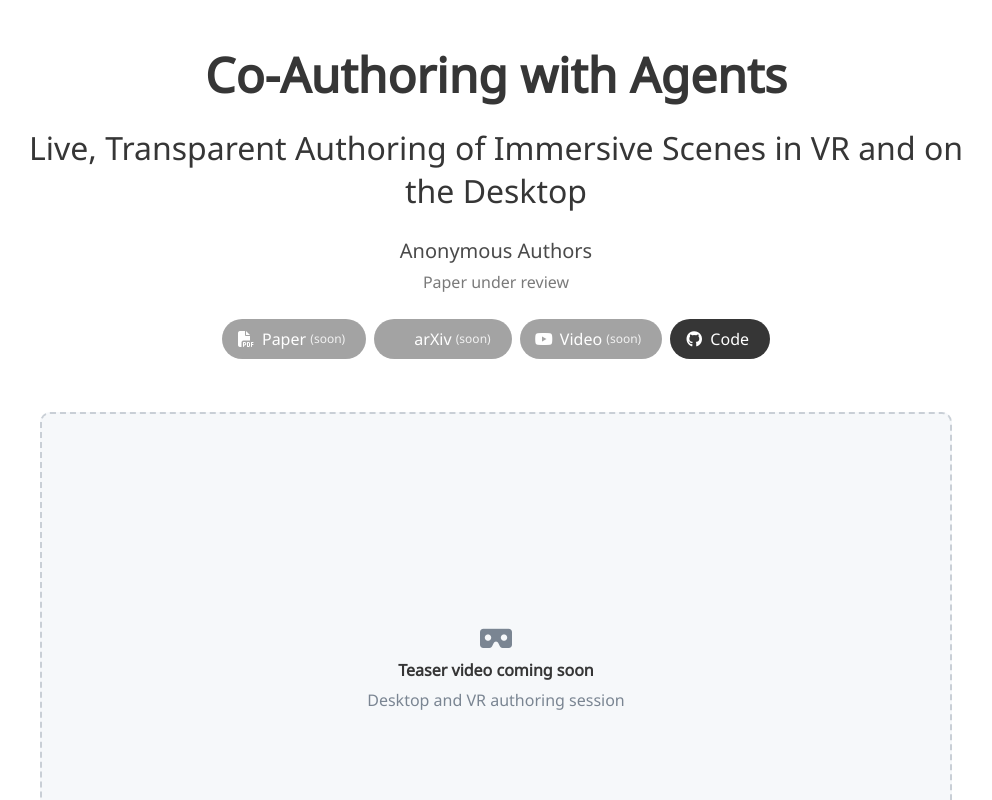
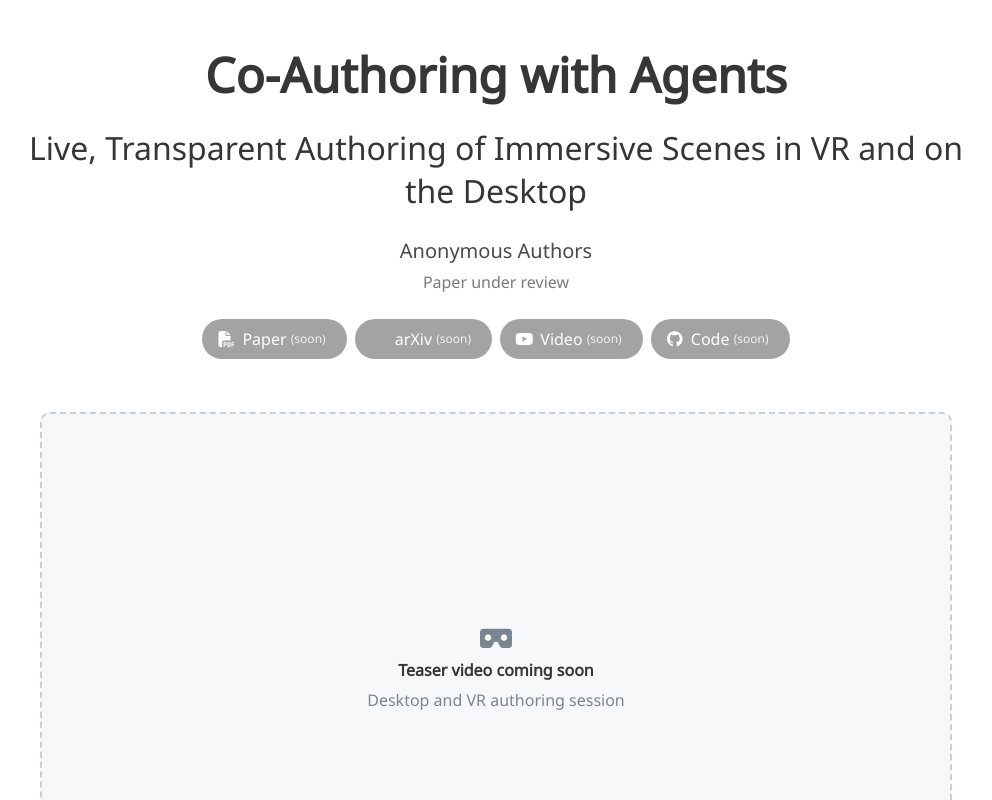
Before and after one commit to bob354/setpiece, a plain HTML site: page index.html in a window 1280 px wide. Shown: the top 800 px of the page, without its empty margins (144-1136 px from the left). Drawn offline with Linux system fonts and the light colour scheme; some icons are missing; a web font is replaced by a local one.

Commit message:
Mark Code link as coming soon while the repo is private
The code repository returns 404 to visitors, so the Code button is now
disabled with a "(soon)" tag and the footer GitHub icon is removed. The
repo URL is kept in an HTML comment for when it goes public.

Co-Authored-By: Claude Opus 5.5 <noreply@anthropic.com>

```diff
--- a/index.html
+++ b/index.html
@@ -64,13 +64,13 @@
                 <span>Video</span><span class="soon">(soon)</span>
               </a>
             </span>
-            <!-- Code. -->
+            <!-- Code. The repo is private for now. When public, restore:
+                 href="https://github.com/phongdepptrai/Immersive-coding-with-LLM" target="_blank" rel="noopener"
+                 and remove `disabled` + the "soon" tag. -->
             <span class="link-block">
-              <a href="https://github.com/phongdepptrai/Immersive-coding-with-LLM"
-                 class="external-link button is-normal is-rounded is-dark"
-                 target="_blank" rel="noopener">
+              <a class="button is-normal is-rounded is-dark" disabled aria-disabled="true">
                 <span class="icon"><i class="fab fa-github"></i></span>
-                <span>Code</span>
+                <span>Code</span><span class="soon">(soon)</span>
               </a>
             </span>
           </div>
@@ -249,12 +249,6 @@
 
 <footer class="footer">
   <div class="container">
-    <div class="content has-text-centered">
-      <a class="icon-link" href="https://github.com/phongdepptrai/Immersive-coding-with-LLM"
-         aria-label="Code on GitHub" target="_blank" rel="noopener">
-        <i class="fab fa-github"></i>
-      </a>
-    </div>
     <div class="columns is-centered">
       <div class="column is-8">
         <div class="content has-text-centered">
```
Also changed, not shown: 1 other file.
